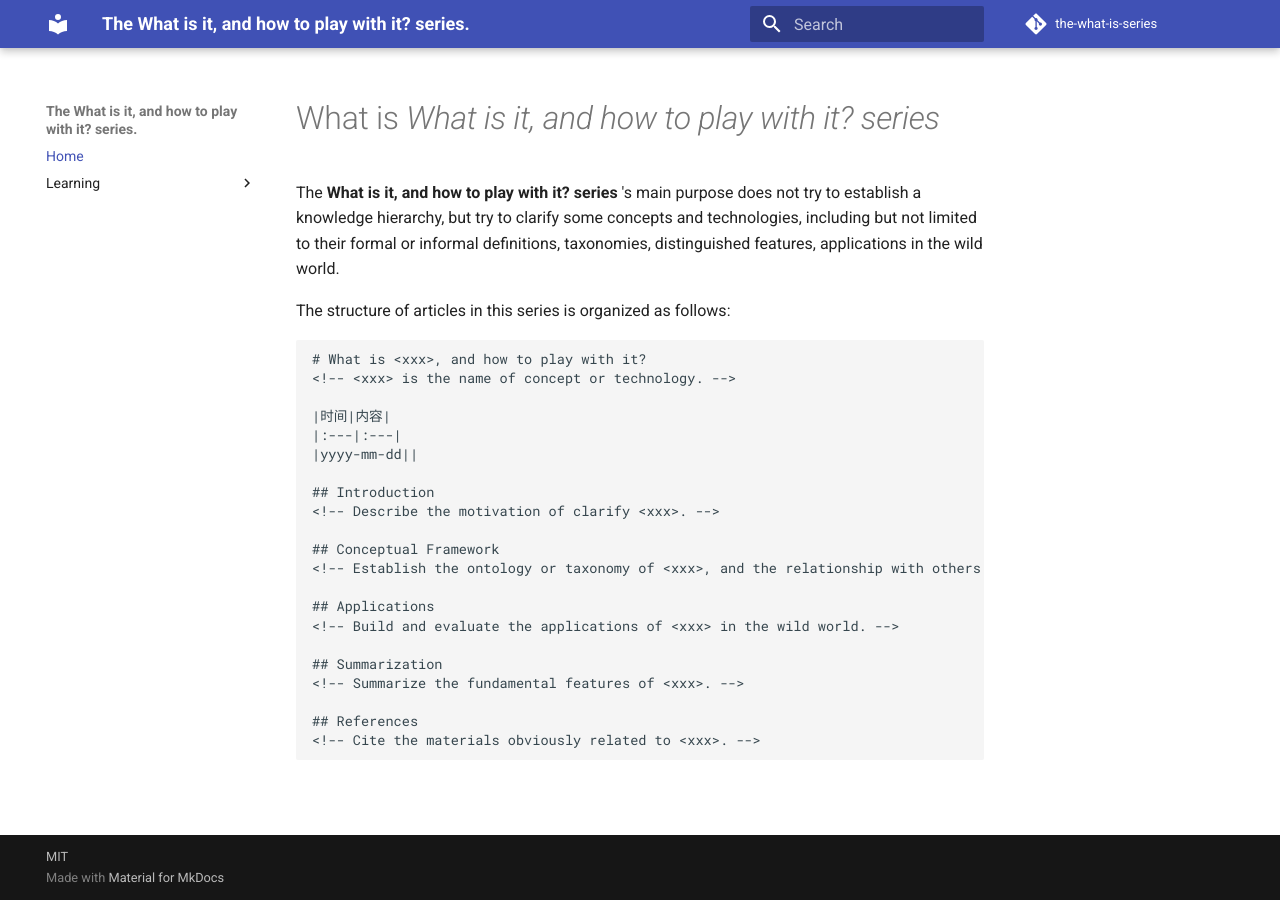
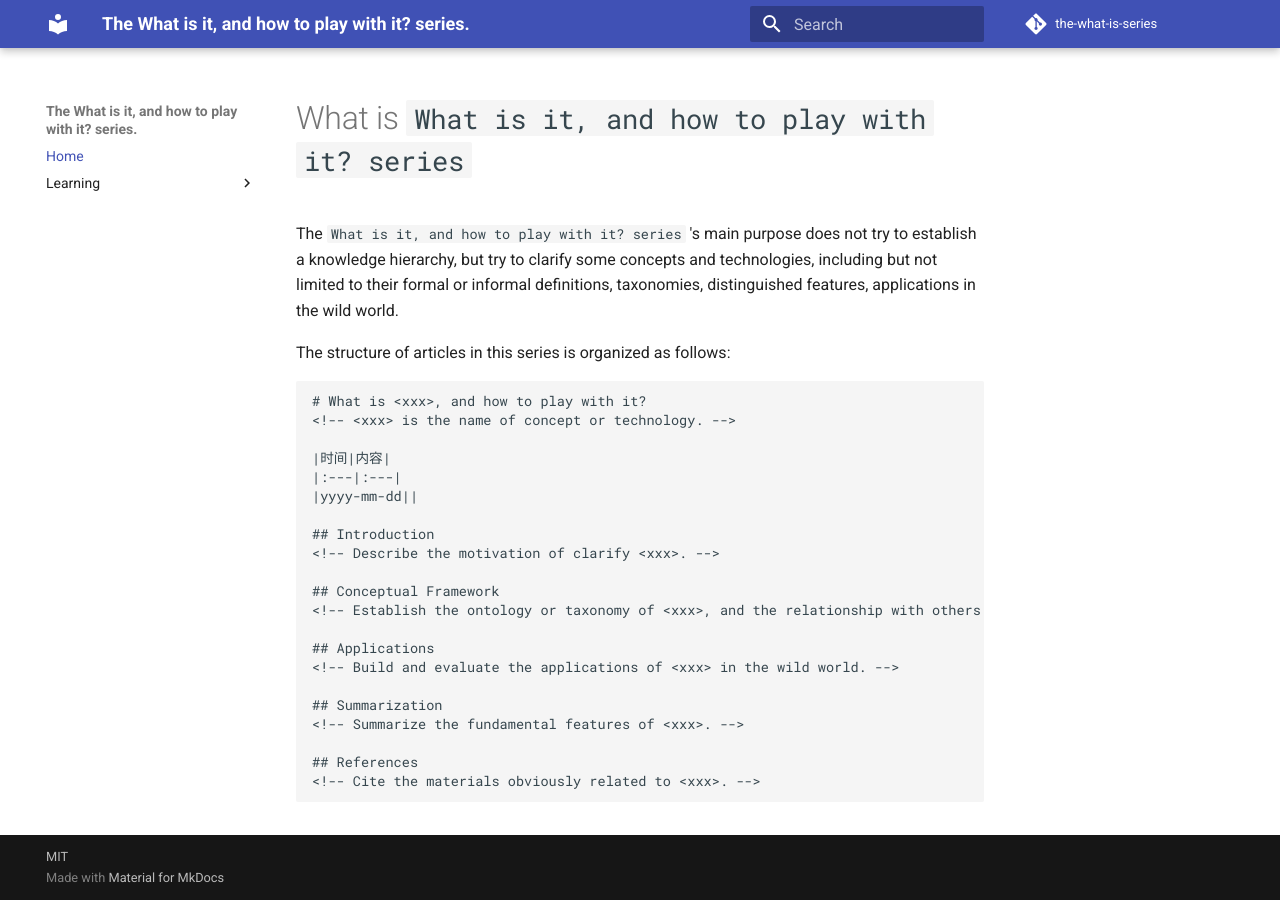
Before and after one commit to zhoujiagen/the-what-is-series, an MkDocs documentation site: the page built from docs/index.md, in a window 1280 px wide. Built offline with MkDocs 1.6.1 and Material for MkDocs 9.7.7, drawn with Linux system fonts in a browser that asks for light colours; comment, search, counter and statistics services are not loaded.

```diff
--- a/docs/index.md
+++ b/docs/index.md
@@ -1,6 +1,6 @@
-# What is *What is it, and how to play with it? series*
+# What is `What is it, and how to play with it? series`
 
-The **What is it, and how to play with it? series** 's main purpose does not try to establish a knowledge hierarchy, but try to clarify some concepts and technologies, including but not limited to their formal or informal definitions, taxonomies, distinguished features, applications in the wild world.
+The `What is it, and how to play with it? series` 's main purpose does not try to establish a knowledge hierarchy, but try to clarify some concepts and technologies, including but not limited to their formal or informal definitions, taxonomies, distinguished features, applications in the wild world.
 
 The structure of articles in this series is organized as follows:
 
```
Also changed, not shown: README.md (+1 -1 lines).
